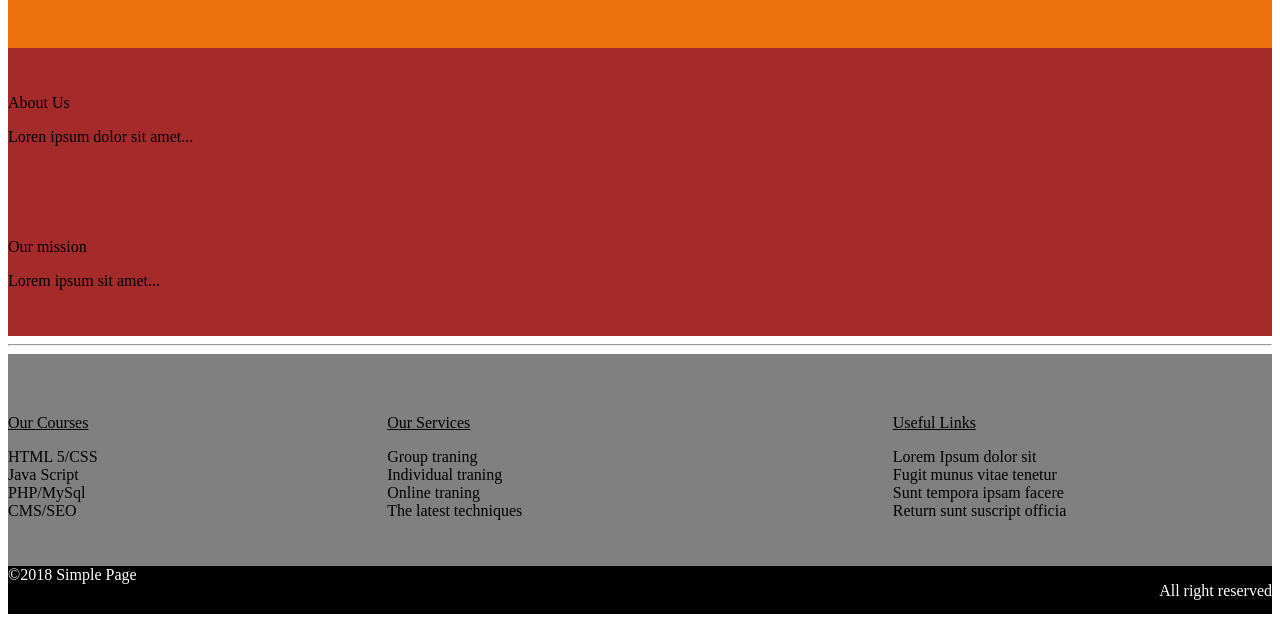
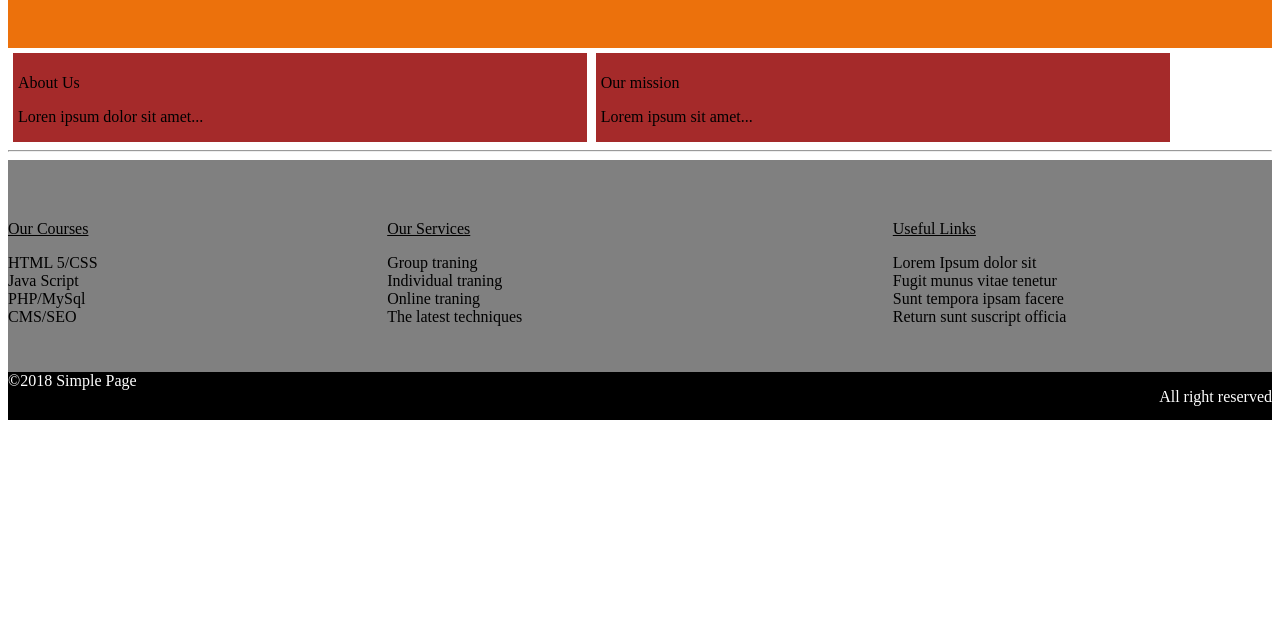
Before and after one commit to RusyaOffroad/Rusya, a plain HTML site: page boxmodel-layout/boxmodel1.html in a window 1280 px wide. Shown: the part 187-809 px from the top of the page. Drawn offline with Linux system fonts and the light colour scheme.

Commit message:
add box-model example

```diff
--- a/boxmodel-layout/boxmodel1.html
+++ b/boxmodel-layout/boxmodel1.html
@@ -29,7 +29,11 @@
             padding: 0px;
            }
            .divfirst{
+            display: inline-block;
+            width: 45%;
             background-color: brown;
+            margin: 5px 0px 0px 5px;
+            padding: 5px 0px 0px 5px;
 
          }
     </style>
@@ -46,7 +50,7 @@
             <p>About Us</p>
             <p>Loren ipsum dolor sit amet...</p>
         </div>
-        <div class="divfirst" >
+        <div class="divfirst">
             <p>Our mission</p>
             <p>Lorem ipsum sit amet...</p>
         </div>
```
